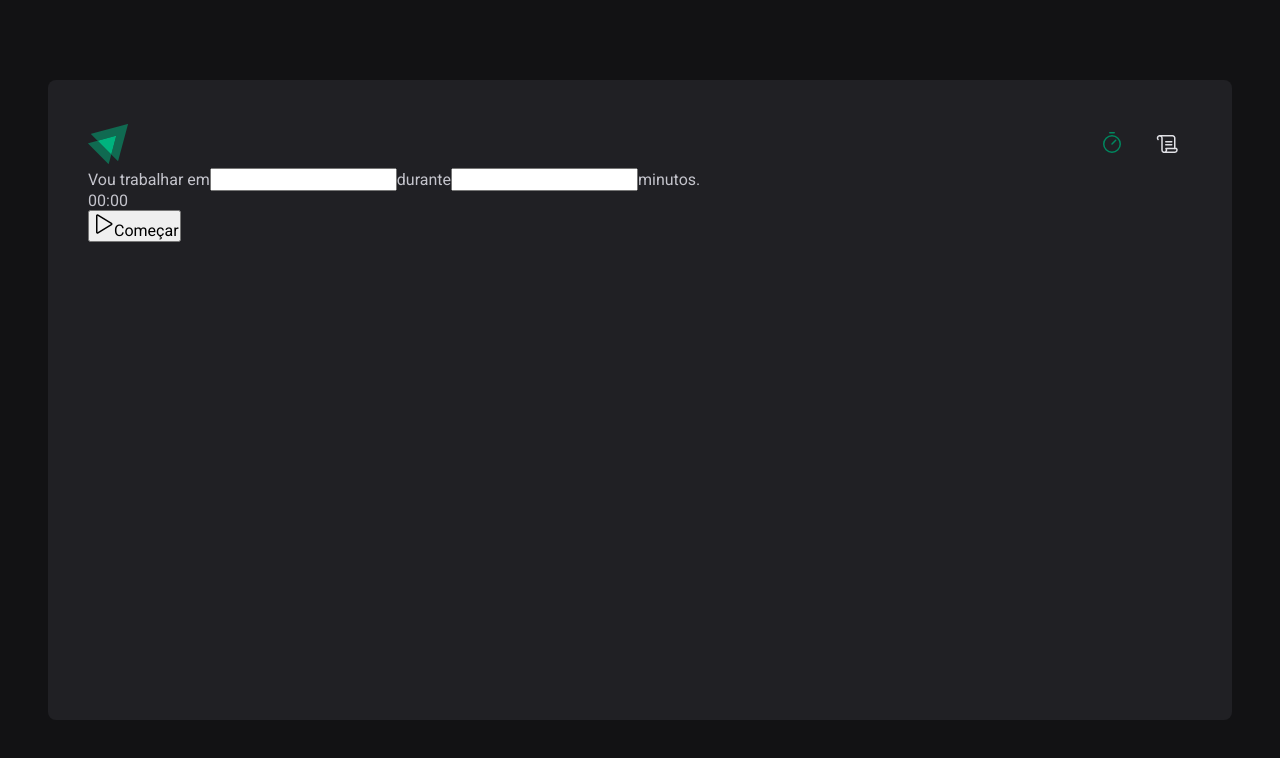
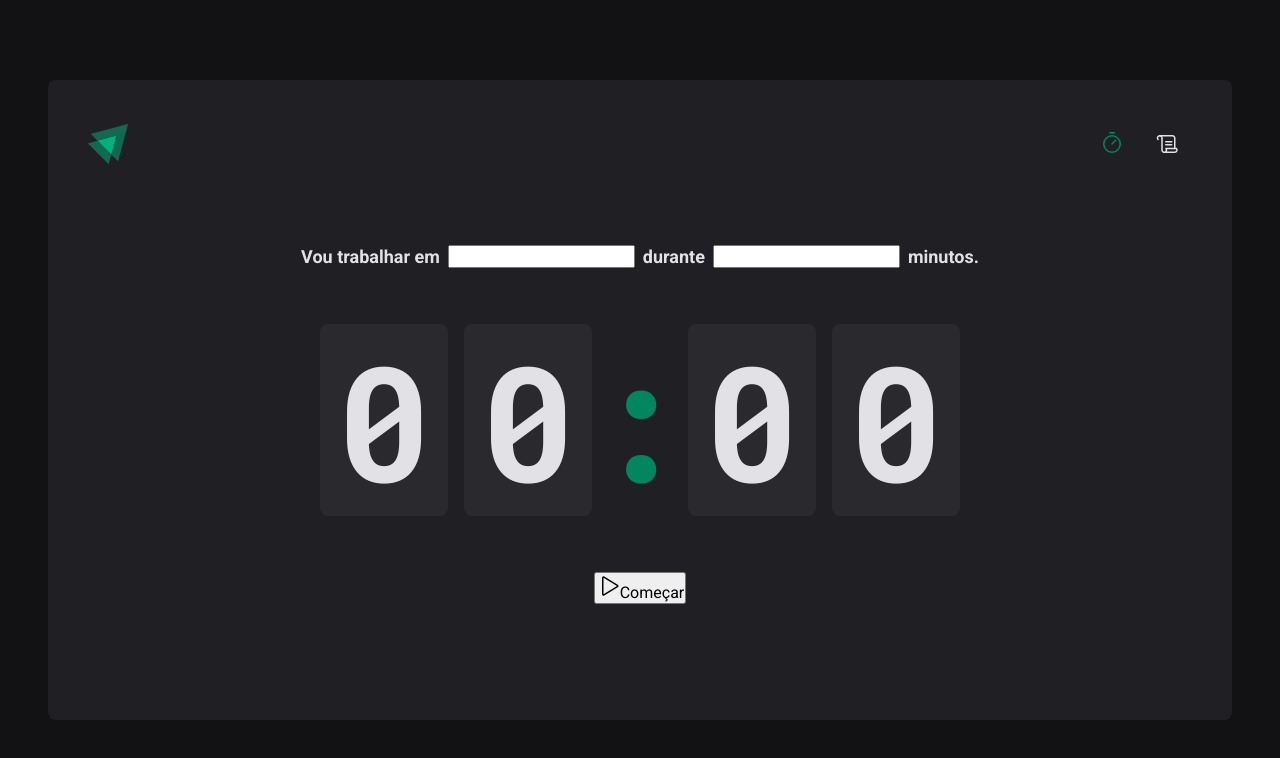
Before and after one commit to tiagoc0sta/React_Ignite_Timer, a React (Vite) app in the folder 02-ignite-timer/: page / in a window 1280 px wide. Shown: the top 758 px of the page. Built offline with nearby package versions, Linux system fonts and the light colour scheme.

Commit message:
add styles to home page

```diff
--- a/02-ignite-timer/src/pages/Home/index.tsx
+++ b/02-ignite-timer/src/pages/Home/index.tsx
@@ -1,5 +1,5 @@
 import { Play } from "phosphor-react";
-import { CountdownContainer, FormContainer, HomeContainer } from "./styles";
+import { CountdownContainer, FormContainer, HomeContainer, Separator } from "./styles";
 
 export function Home(){
   return (
@@ -18,7 +18,7 @@
         <CountdownContainer>
           <span>0</span>
           <span>0</span>
-          <span>:</span>
+          <Separator>:</Separator>
           <span>0</span>
           <span>0</span>
         </CountdownContainer>
--- a/02-ignite-timer/src/pages/Home/styles.ts
+++ b/02-ignite-timer/src/pages/Home/styles.ts
@@ -3,10 +3,55 @@
 export const HomeContainer = styled.main`
   flex:1;
 
+  display: flex;
+  flex-direction: column;
+  align-items: center;
+  justify-content: center;
+
+  form{
+    display: flex;
+    flex-direction: column;
+    align-items: center;
+    gap: 3.5rem;
+
+  }
 `
 
 export const FormContainer = styled.div`
+  width: 100%;
+  display: flex;
+  align-items: center;
+  justify-content: center;
+  gap: 0.5rem;
+  color: ${(props) => props.theme['gray-100']};
+  font-size: 1.125rem;
+  font-weight: bold;
+  flex-wrap: wrap;
+
 `
 
 export const CountdownContainer = styled.div `
+  font-family: 'Roboto Mono', monospace;
+  font-size: 10rem;
+  line-height: 8rem;
+  color: ${(props) => props.theme['gray-100']};
+
+  display: flex;
+  gap: 1rem;
+
+  span {
+    background-color: ${(props) => props.theme['gray-700']};
+    padding: 2rem 1rem;
+    border-radius: 8px;
+  }
 `
+
+export const Separator = styled.div `
+  padding: 2rem 0;
+  color: ${(props) => props.theme['green-500']};
+
+  width: 4rem;
+  overflow: hidden;
+  display: flex;
+  justify-content: center;
+`
--- a/02-ignite-timer/src/styles/global.ts
+++ b/02-ignite-timer/src/styles/global.ts
@@ -15,6 +15,7 @@
   body {
     background: ${(props) => props.theme['gray-900']};
     color: ${(props) => props.theme['gray-300']};
+    -webkit-font-smoothing: antialiased;
   }
 
   body, input, textarea, button {
```
